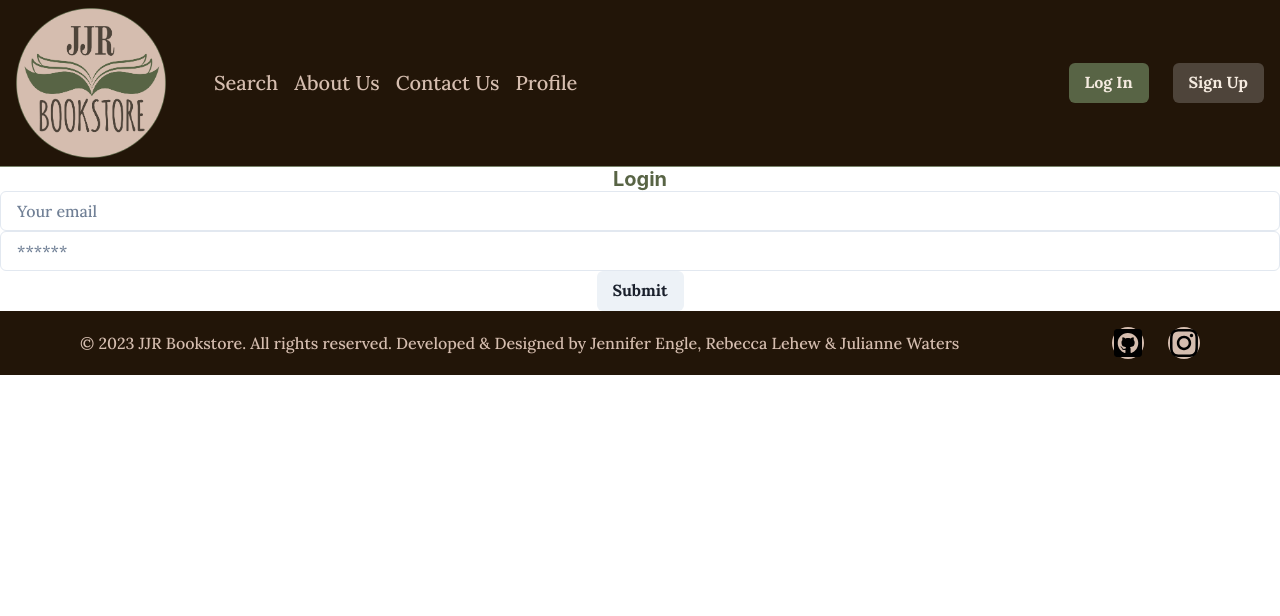
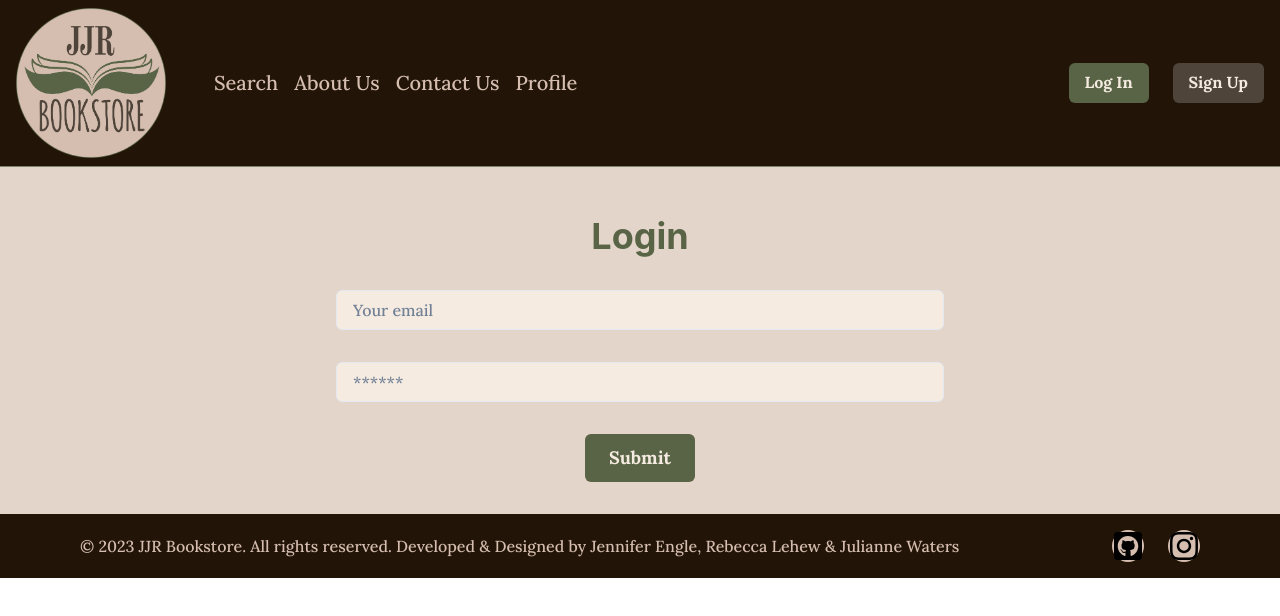
Before and after one commit to jengle-dev/JJR-Bookstore, a React (Create React App) app in the folder client/: page /login in a window 1280 px wide. Shown: the top 616 px of the page. Built offline with nearby package versions, Linux system fonts and the light colour scheme.

Commit message:
edits to styling in login and signup

```diff
--- a/client/src/components/ContactForm.js
+++ b/client/src/components/ContactForm.js
@@ -3,6 +3,7 @@ import styled from 'styled-components';
 
 const FormStyle = styled.form`
   width: 100%;
+  font-family:
   .form-group {
     width: 100%;
     margin-top: 2rem;
--- a/client/src/pages/Login.js
+++ b/client/src/pages/Login.js
@@ -9,12 +9,19 @@ import styled from 'styled-components';
 import Auth from '../utils/auth';
 
 const LoginStyles = styled.div`
-card-body {
-  margin: 12rem;
+background-color: var(--ecruPrincess);
+Input {
+  width: 50%;
+  background-color: var(--ivoryGoddess);
+  color: var(--licorice);
+  margin: 1rem;
+  margin-left: 10rem;
+  margin-right: 10rem;
+}
+Button {
+  margin-top: 1rem;
 }
 `;
-
-
 
 export default function Login(props) {
   const [formState, setFormState] = useState({ email: '', password: '' });
@@ -53,9 +60,9 @@ export default function Login(props) {
 
   return (
     <LoginStyles>
-        <Box className="col-12 col-lg-10">
-          <Box className="card">
-            <Heading as="h4" size="md">
+        <Box className="col-12 col-lg-10" padding = {4}>
+          <Box className="card" padding = {4}>
+            <Heading as="h4" size="xl" padding = {4}>
               Login
             </Heading>
             <Box className="card-body">
@@ -82,18 +89,22 @@ export default function Login(props) {
                     value={formState.password}
                     onChange={handleChange}
                   />
+                  <br></br>
                   <Button
-                    className="btn btn-block btn-primary"
-                    style={{ cursor: "pointer" }}
-                    type="submit"
-                  >
-                    Submit
+                  loadingText="Submitting"
+                  size="lg"
+                  bg={'oliveCoat.900'}
+                  color={'ivoryGoddess.900'}
+                  _hover={{
+                    bg: 'mossyRock.900',
+                  }}>
+                  Submit
                   </Button>
                 </form>
               )}
 
               {error && (
-                <Box className="my-3 p-3 bg-danger text-white">
+                <Box>
                   {error.message}
                 </Box>
               )}
--- a/client/src/pages/Signup.js
+++ b/client/src/pages/Signup.js
@@ -17,19 +17,28 @@ import {
   import { useState } from 'react';
   import { ViewIcon, ViewOffIcon } from '@chakra-ui/icons';
 
+  import styled from 'styled-components';
+
+  const SignupStyles = styled.div`
+  Input {
+    background-color: var(--ecruPrincess);
+  }
+  `;
+
   export default function SignupCard() {
     const [showPassword, setShowPassword] = useState(false);
 
-    return (
+return (
+    <SignupStyles>
       <Flex
-        minH={'100vh'}
+        minH={'80vh'}
         align={'center'}
         justify={'center'}
         bg={useColorModeValue('ecruPrincess.900', 'taupeToad.900')}>
         <Stack spacing={8} mx={'auto'} maxW={'lg'} py={12} px={6}>
           <Stack align={'center'}>
             <Heading fontSize={'4xl'} textAlign={'center'}>
-              Sign up
+              Sign up to Start Reading!
             </Heading>
           </Stack>
           <Box
@@ -78,12 +87,12 @@ import {
                   bg={'oliveCoat.900'}
                   color={'ivoryGoddess.900'}
                   _hover={{
-                    bg: 'oliveCoat.900',
+                    bg: 'mossyRock.900',
                   }}>
                   Sign up
                 </Button>
               </Stack>
-              <Stack pt={6}>
+              <Stack pt={4}>
                 <Text align={'center'}>
                   Already a user? <Link color={'oliveCoat.900'}>Login</Link>
                   {/* Need to link this back to Login */}
@@ -93,5 +102,6 @@ import {
           </Box>
         </Stack>
       </Flex>
+      </SignupStyles>
     );
   }
```
